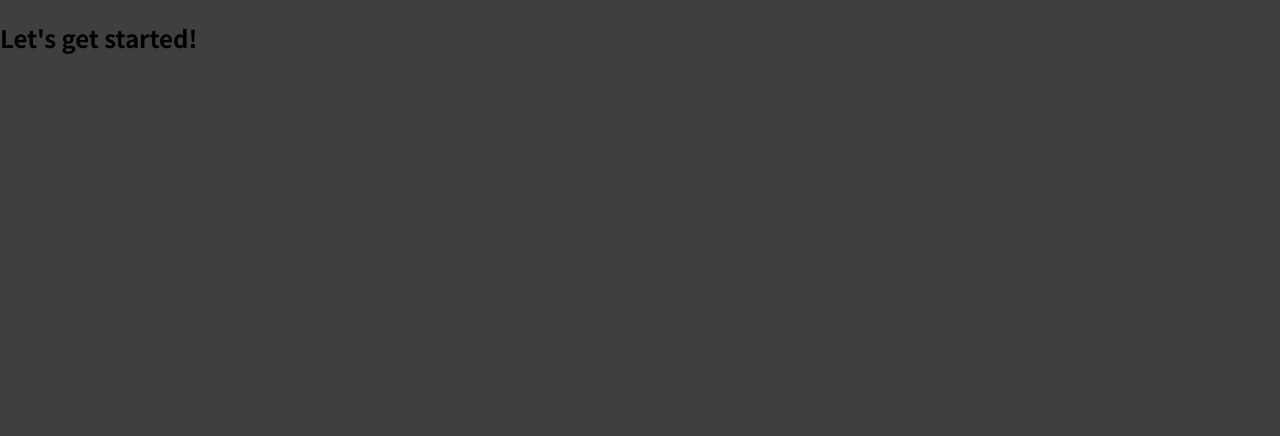
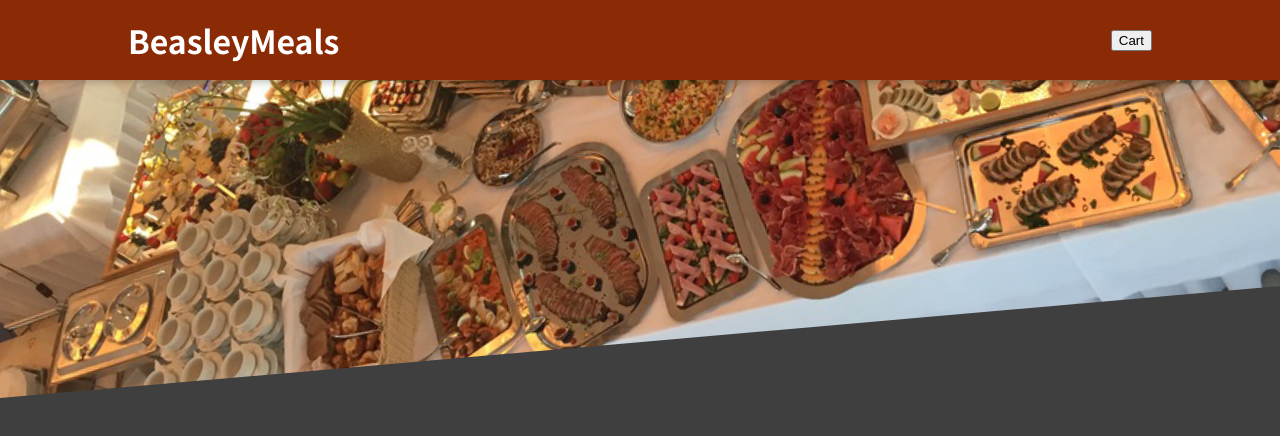
Before and after one commit to AleksandreTch/FoodOrderApp, a React (Create React App) app: page / in a window 1280 px wide. Shown: the top 436 px of the page. Built offline with nearby package versions, Linux system fonts and the light colour scheme.

Commit message:
Created a structure to work with

```diff
--- a/src/App.js
+++ b/src/App.js
@@ -1,8 +1,11 @@
+import React, {Fragment} from 'react';
+import Header from "./components/Layout/Header";
+
 function App() {
   return (
-    <div>
-      <h2>Let's get started!</h2>
-    </div>
+    <Fragment>
+      <Header />
+    </Fragment>
   );
 }
 
--- /dev/null
+++ b/src/components/Layout/Header.js
@@ -0,0 +1,24 @@
+//native react imports
+import React, {Fragment} from 'react';
+
+//style imports
+import mealsImage from '../../assets/meals.jpg';
+import classes from './Header.module.css';
+
+const Header = (props) => {
+    return(
+        <Fragment>
+            <header className={classes.header}>
+                <h1>BeasleyMeals</h1>
+                <button>Cart</button>
+            </header>
+            <div className={classes['main-image']}>
+                <img
+                src={mealsImage}
+                alt='Table with food'/>
+            </div>
+        </Fragment>
+    )
+}
+
+export default Header;
--- /dev/null
+++ b/src/components/Layout/Header.module.css
@@ -0,0 +1,29 @@
+.header {
+    position: fixed;
+    top: 0;
+    left: 0;
+    width: 100%;
+    height: 5rem;
+    background-color: #8a2b06;
+    color: white;
+    display: flex;
+    justify-content: space-between;
+    align-items: center;
+    padding: 0 10%;
+    box-shadow: 0 2px 8px rgba(0, 0, 0, 0.25);
+    z-index: 10;
+  }
+
+  .main-image {
+    width: 100%;
+    height: 25rem;
+    z-index: 0;
+    overflow: hidden;
+  }
+
+  .main-image img {
+    width: 110%;
+    height: 100%;
+    object-fit: cover;
+    transform: rotateZ(-5deg) translateY(-4rem) translateX(-1rem);
+  }
```
Also changed, not shown: src/assets/meals.jpg (added).
